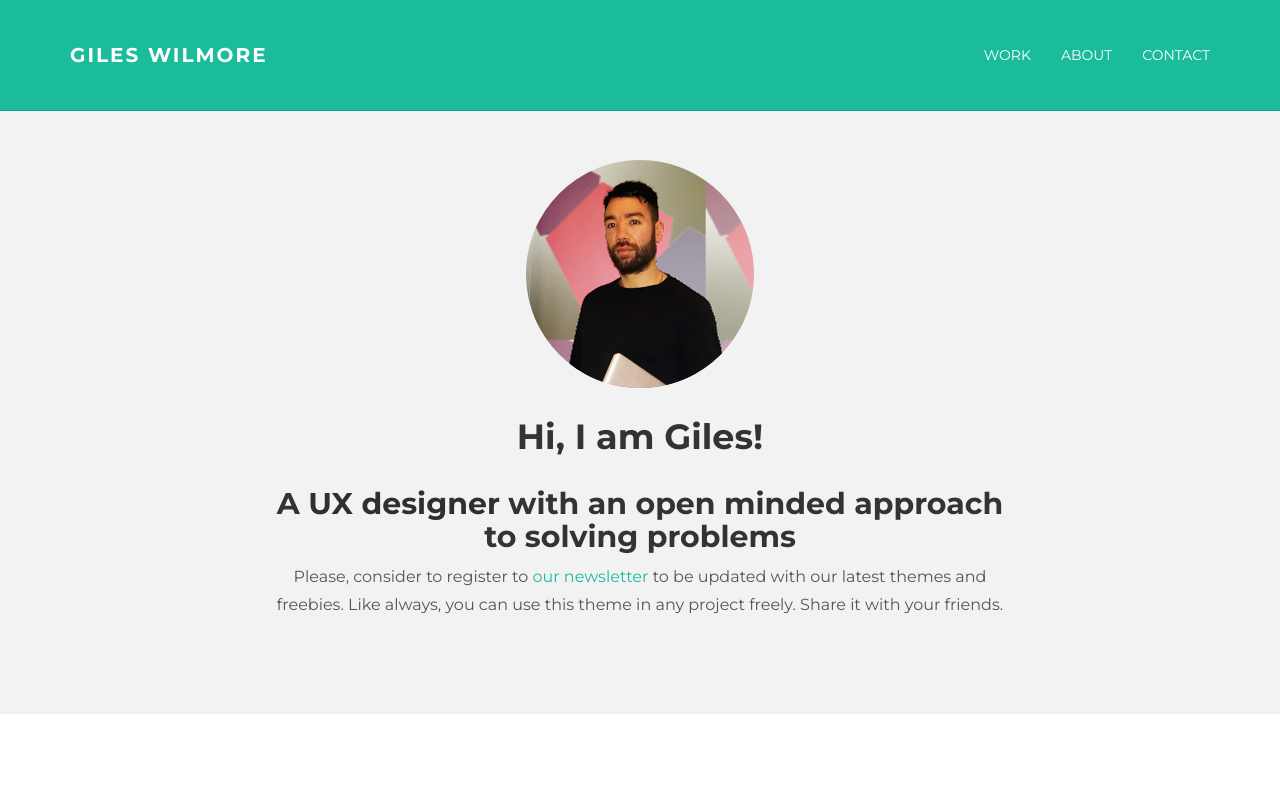
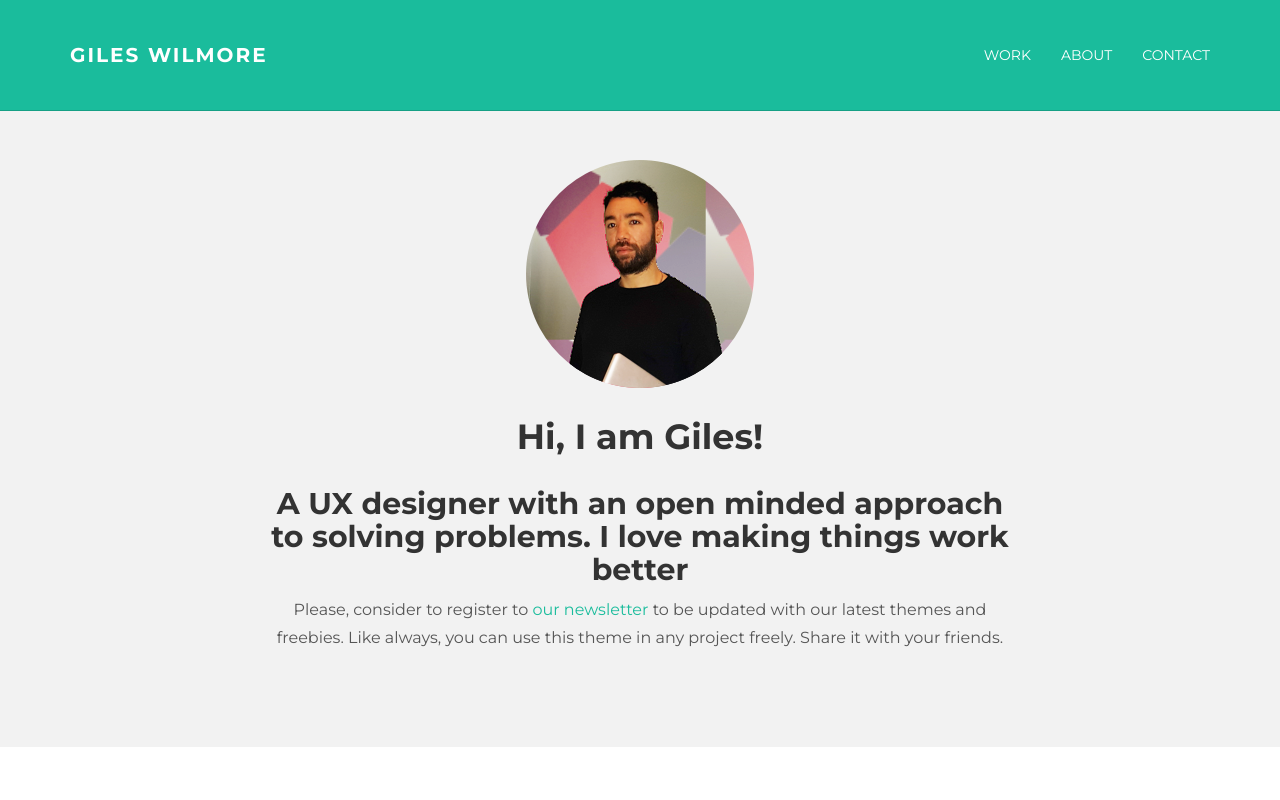
Before and after one commit to GilesWilmore-UX/portfolio-website, a plain HTML site: page index.html in a window 1280 px wide. Shown: the top 800 px of the page. Drawn offline with Linux system fonts and the light colour scheme; a script that the page names is missing.

Commit message:
added some detail

```diff
--- a/index.html
+++ b/index.html
@@ -63,7 +63,7 @@
         <div class="col-lg-8 col-lg-offset-2 centered">
           <img src="img/profileg.png" alt="Giles">
           <h1>Hi, I am Giles!</h1>
-          <h2>A <span class="interest2">UX designer</span> with an open minded approach to solving problems</h2>
+          <h2>A UX designer with an open minded approach to solving problems.  I love making things work better</h2>
           <p>Please, consider to register to <a href="#">our newsletter</a> to be updated with our latest themes and freebies. Like always, you can use this theme in any project freely. Share it with your friends.</p>
 
         </div>
```
